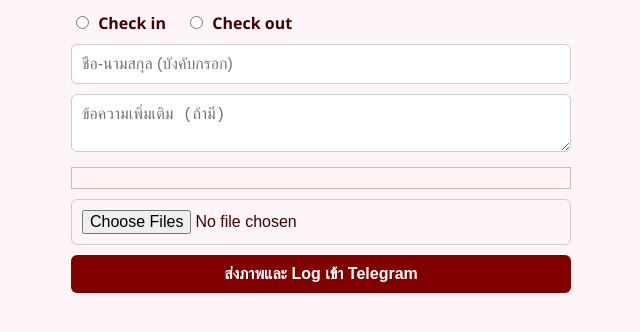
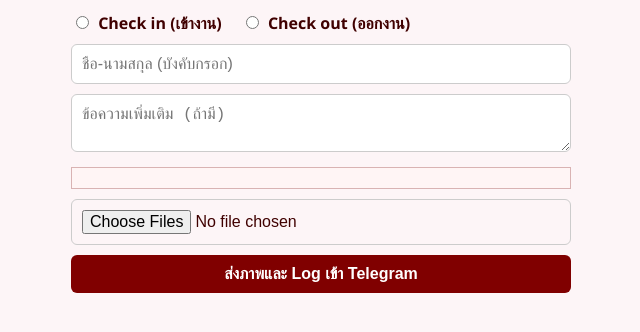
Before and after one commit to PeJoyAPCY/GGN-Checkin-out-3, a plain HTML site: page index.html in a window 1280 px wide. Shown: the part 192-524 px from the top of the page, without its empty margins (319-959 px from the left). Drawn offline with Linux system fonts and the light colour scheme.

Commit message:
Update index.html

```diff
--- a/index.html
+++ b/index.html
@@ -128,8 +128,8 @@
   <h2 class="system-title">📷 ระบบ Check in / Check out</h2>
 
   <div>
-    <label><input type="radio" name="jobType" value="Check in"> Check in</label>
-    <label><input type="radio" name="jobType" value="Check out"> Check out</label>
+    <label><input type="radio" name="jobType" value="Check in"> Check in (เข้างาน)</label>
+    <label><input type="radio" name="jobType" value="Check out"> Check out (ออกงาน)</label>
   </div>
 
   <input type="text" id="fullname" placeholder="ชื่อ-นามสกุล (บังคับกรอก)" />
```
